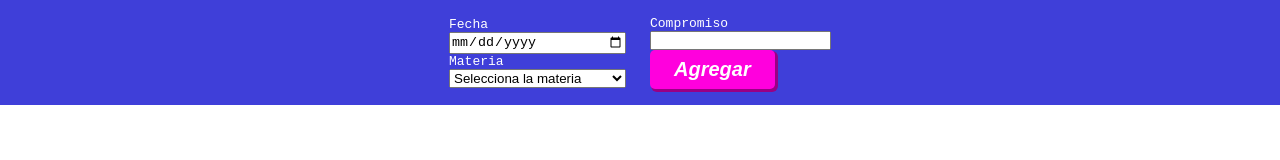
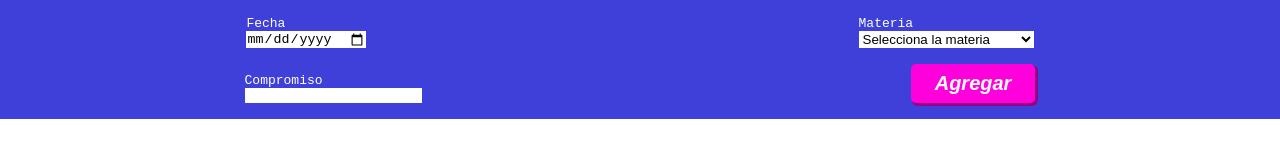
Before and after one commit to Endzelisp/recordador_3000, a plain HTML site: page index.html in a window 1280 px wide. Drawn offline with Linux system fonts and the light colour scheme.

Commit message:
Improve header styling

```diff
--- a/styles.css
+++ b/styles.css
@@ -23,20 +23,31 @@
 }
 
 .header {
+  --v-padding: 16px;
   position: sticky;
   top: 0;
   background-color: var(--color-light-blue);
-  padding-inline: 16px;
-  padding-block: 16px;
   color: var(--color-white);
+  padding-block-start: var(--v-padding);
 }
 
 .header-form {
   display: flex;
-  justify-content: center;
   align-items: center;
-  gap: 24px;
   flex-wrap: wrap;
+}
+
+.header-form input, .header-form select {
+  background-color: var(--color-white);
+  border: none;
+}
+
+.header-form > div {
+  display: flex;
+  justify-content: space-around;
+  align-items:flex-end;
+  padding-block-end: 16px;
+  width: 100vw;
 }
 
 .header-form label {
@@ -44,7 +55,7 @@
   flex-direction: column;
 }
 
-.header-form [type='button']:active {
+.header-form .button:active {
   box-shadow: 1px 1px 0px 0px var(--color-white);
 }
 
```
